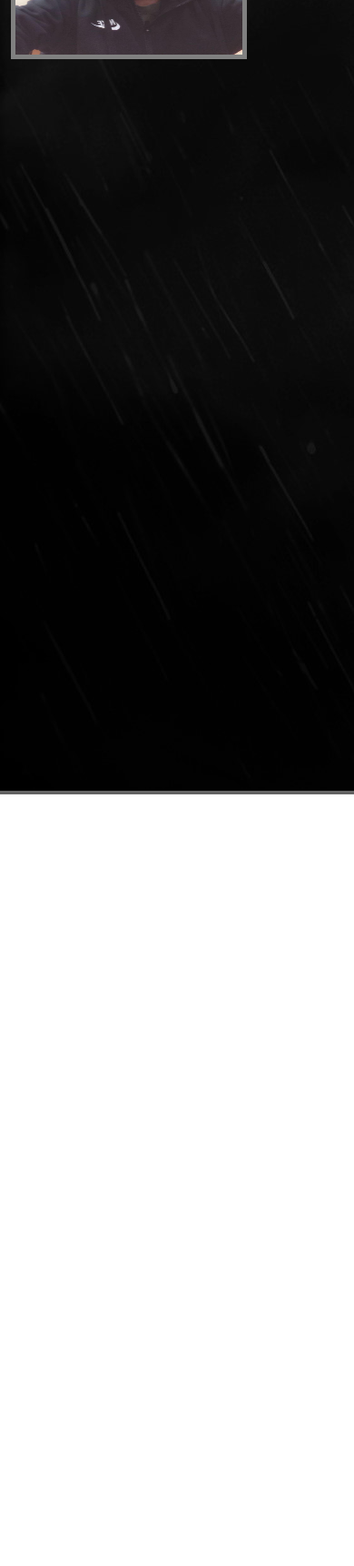
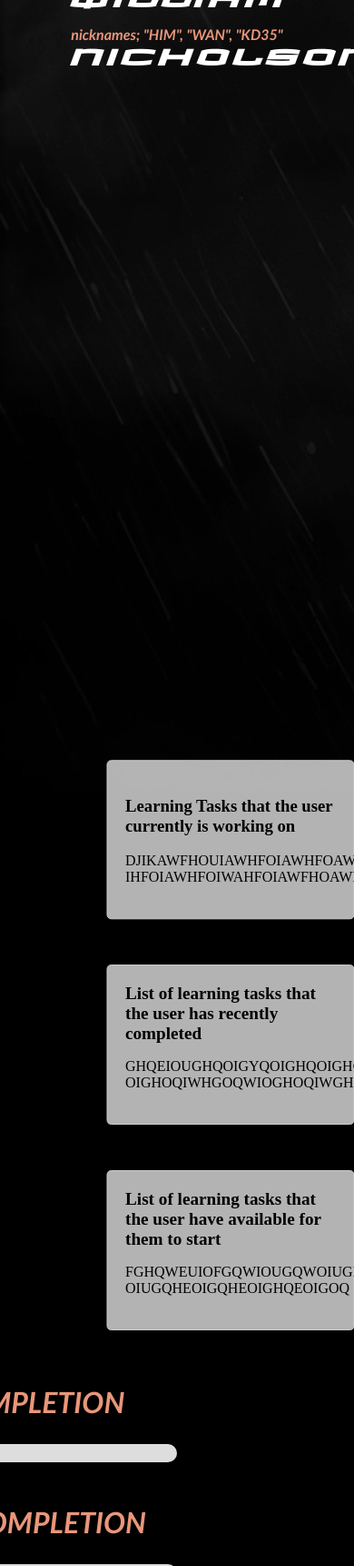
Before and after one commit to william-nicholson/Williams-Dev-stuff, a plain HTML site: page index.html in a window 390 px wide. Shown: the part 279-2000 px from the top of the page at 91% size. Before the commit the page ends 1152 px from the top, so only its background shows below. Drawn offline with Linux system fonts and the light colour scheme.

Commit message:
wqeqeqeqeqe

```diff
--- a/index.html
+++ b/index.html
@@ -17,6 +17,41 @@
     <h2>nicknames; "HIM", "WAN", "KD35"  </h2>
 </div>
 </div>
+<div class="text-container3">
+    <div class="box">
+   <h3>Learning Tasks that the user currently is working on</h3>
+   <p>DJIKAWFHOUIAWHFOIAWHFOAWHFO
+    IHFOIAWHFOIWAHFOIAWFHOAWFHOIAWFHO</p>
+    </div>
+</div>
+<div class="text-container4">
+    <h4>List of learning tasks that the user has recently completed</h4>
+    <p>GHQEIOUGHQOIGYQOIGHQOIGHQ
+        OIGHOQIWHGOQWIOGHOQIWGHQO</p>
+</div>
+<div class="text-container5">
+    <h5>List of learning tasks that the user have available for them to start</h5>
+    <p>FGHQWEUIOFGQWIOUGQWOIUGHQW
+        OIUGQHEOIGQHEOIGHQEOIGOQ</p>
+</div>
+<div class="text-container6">
+    <h2>UNIT COMPLETION</h2>
+    <div class="progress-container1">
+      <div class="progress-bar1"></div>
+    </div>
+  </div>
+  <div class="text-container7">
+    <h2>COURSE COMPLETION</h2>
+    <div class="progress-container2">
+      <div class="progress-bar2"></div>
+    </div>
+  </div>
+  <div class="text-container8">
+    <h2>CURRENT TASK COMPLETION</h2>
+    <div class="progress-container3">
+      <div class="progress-bar3"></div>
+    </div>
+  </div>
 <div class="text-container2">
     <nav>
         <ul>
--- a/styles.css
+++ b/styles.css
@@ -36,15 +36,17 @@ top: 10%;
 }
 
 body {
-    background-image: url(teahub.io-dark-rain-wallpaper-1861346\ \(2\).jpg);
-    background: linear-gradient(to bottom, rgba(0, 0, 0, 0.5), rgba(0, 0, 0, 0.8));
+    background-image: linear-gradient(to bottom, rgba(0, 0, 0, 0), rgba(0, 0, 0, 1)), url(teahub.io-dark-rain-wallpaper-1861346\ \(2\).jpg);
     background-size: cover;
     background-position: center;
+    background-color: black;
     position: relative;
     height: 100vh;
     width: 100%;
     margin: 0;
     padding: 0;
+    z-index: -1;
+    background-repeat: no-repeat;
   }
 
   .text-container1 {
@@ -89,12 +91,212 @@ body {
     padding: 10px 20px;
     text-decoration:none;
     color: #fff;
+    border-radius: 30%;
   }
 
   nav a:hover {
     background-color: #555;
   }
 
+.text-container3 {
+  background-color: rgba(255, 255, 255, 0.7);
+  width: 30%;
+  margin: 0 auto;
+  padding: 20px;
+  border: 1px solid #ccc;
+  border-radius: 5px;
+  box-sizing: border-box;
+  position: absolute;
+  top: 60%;
+  left: 75%;
+  transform: translate(-50%, -50%);
+  height: 250px;
+}
+
+.text-container4 {
+  background-color: rgba(255, 255, 255, 0.7);
+  width: 30%;
+  margin: 0 auto;
+  padding: 20px;
+  border: 1px solid #ccc;
+  border-radius: 5px;
+  box-sizing: border-box;
+  position: absolute;
+  top: 90%;
+  left: 75%;
+  transform: translate(-50%, -50%);
+  height: 250px;
+}
+
+.text-container4 h4 {
+  font-size: 120%;
+  margin: 0;
+}
+
+.text-container5 {
+  background-color: rgba(255, 255, 255, 0.7);
+  width: 30%;
+  margin: 0 auto;
+  padding: 20px;
+  border: 1px solid #ccc;
+  border-radius: 5px;
+  box-sizing: border-box;
+  position: absolute;
+  top: 120%;
+  left: 75%;
+  transform: translate(-50%, -50%);
+  height: 250px;
+}
+
+.text-container5 h5 {
+  font-size: 120%;
+  margin: 0;
+}
+
+.text-container6 {
+  max-width: 800px;
+  margin: 0 auto;
+  padding: 20px;
+  top: 50%;
+  transform: translate(-50%, -50%);
+  height: 1350px;
+  width: 100%;
+
+
+}
+
+.progress-container1 {
+
+  height: 20px;
+  background-color: #ddd;
+  border-radius: 10px;
+  overflow: hidden;
+  margin-top: 20px;
+  max-width: 800px;
+}
+
+.progress-bar1 {
+  max-width: 800px;
+  width: 50%;
+  height: 20px;
+  background-color: #4CAF50;
+  transition: width 0.5s ease-in-out;
+}
+
+.text-container6 h2 {
+  font-size: 200%;
+}
+
+.text-container7 {
+  max-width: 800px;
+  margin: 0 auto;
+  padding: 20px;
+  top: 50%;
+  transform: translate(-50%, -50%);
+  height: 3550px;
+  width: 100%;
+}
+.progress-container2 {
+  height: 20px;
+  background-color: #ddd;
+  border-radius: 10px;
+  overflow: hidden;
+  margin-top: 20px;
+  max-width: 800px;
+}
+.progress-bar2 {
+  max-width: 800px;
+  width: 50%;
+  height: 20px;
+  background-color: #4CAF50;
+  transition: width 0.5s ease-in-out;
+}
+
+.text-container7 h2 {
+  font-size: 200%;
+}
+
+.text-container8 {
+  max-width: 800px;
+  margin: 0 auto;
+  padding: 20px;
+  top: 50%;
+  transform: translate(-50%, -50%);
+  height: 10150px;
+  width: 100%;
+}
+.progress-container3 {
+  height: 20px;
+  background-color: #ddd;
+  border-radius: 10px;
+  overflow: hidden;
+  margin-top: 20px;
+  max-width: 800px;
+}
+.progress-bar3 {
+  max-width: 800px;
+  width: 50%;
+  height: 20px;
+  background-color: #4CAF50;
+  transition: width 0.5s ease-in-out;
+}
+
+.text-container8 h2 {
+  font-size: 200%;
+}
+
+@media only screen and (max-width: 768px) {
+  h1 {
+  font-size: 150%;
+  }
+
+  .top-text, .bottom-text {
+  padding: 80px 0;
+  }
+
+  .profilepic {
+  width: 150px;
+  height: 150px;
+  left: 50%;
+  top: 20%;
+  transform: translate(-50%, -50%);
+  }
+
+  .text-container1 {
+  top: 35%;
+  left: 50%;
+  transform: translate(-50%, -50%);
+  }
+
+  .text-container3, .text-container4, .text-container5 {
+  width: 70%;
+  left: 50%;
+  transform: translate(-50%, -50%);
+  position: relative;
+  margin-top: 50px;
+  height: auto;
+  top: 0;
+  }
+
+  .text-container6, .text-container7 {
+  max-width: 100%;
+  padding: 10px;
+  height: auto;
+  }
+
+  .progress-container1 {
+  max-width: 100%;
+  }
+
+  nav ul {
+  flex-wrap: wrap;
+  justify-content: center;
+  }
+
+  nav li {
+  margin: 10px 0;
+  }
+  }
 
 
 
```
